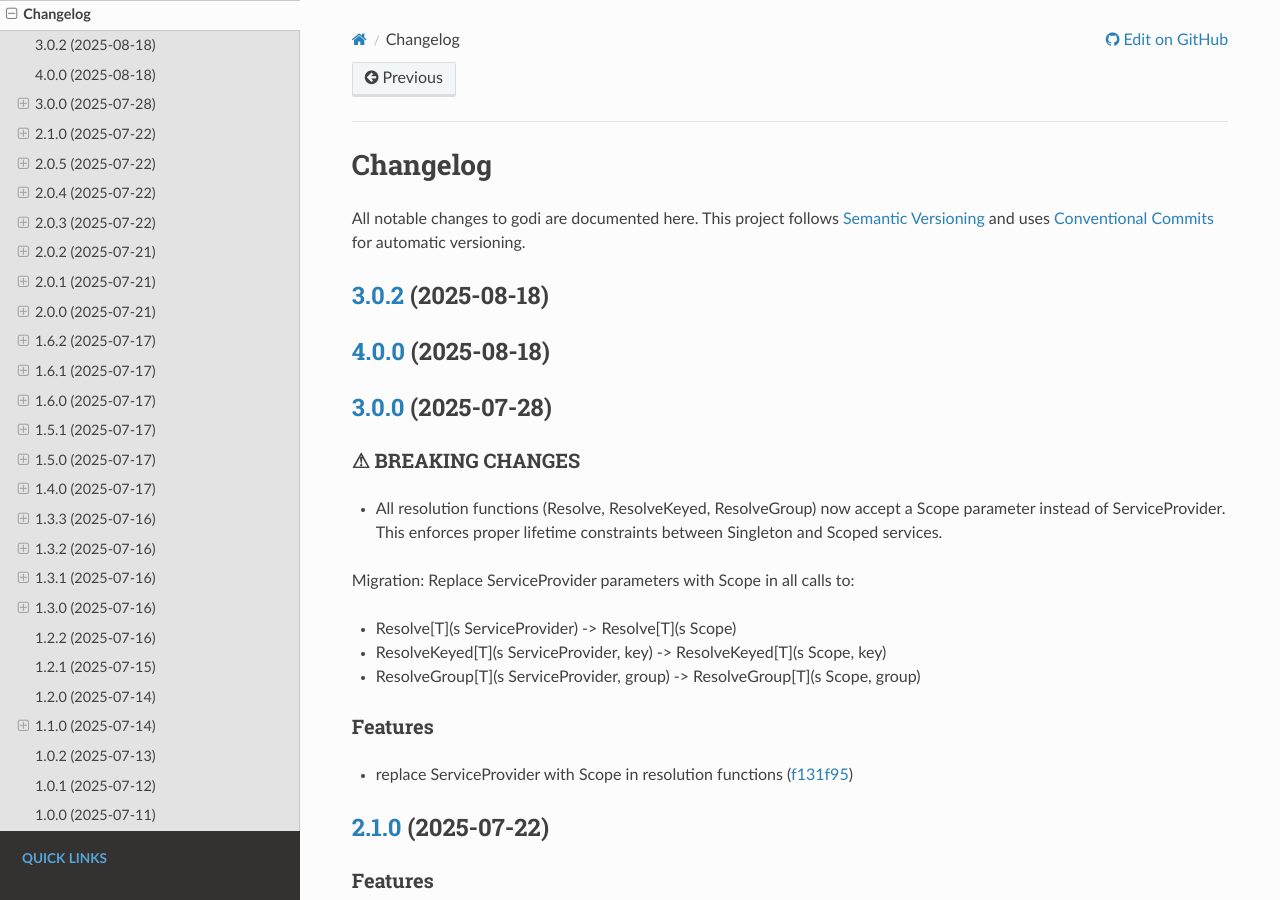
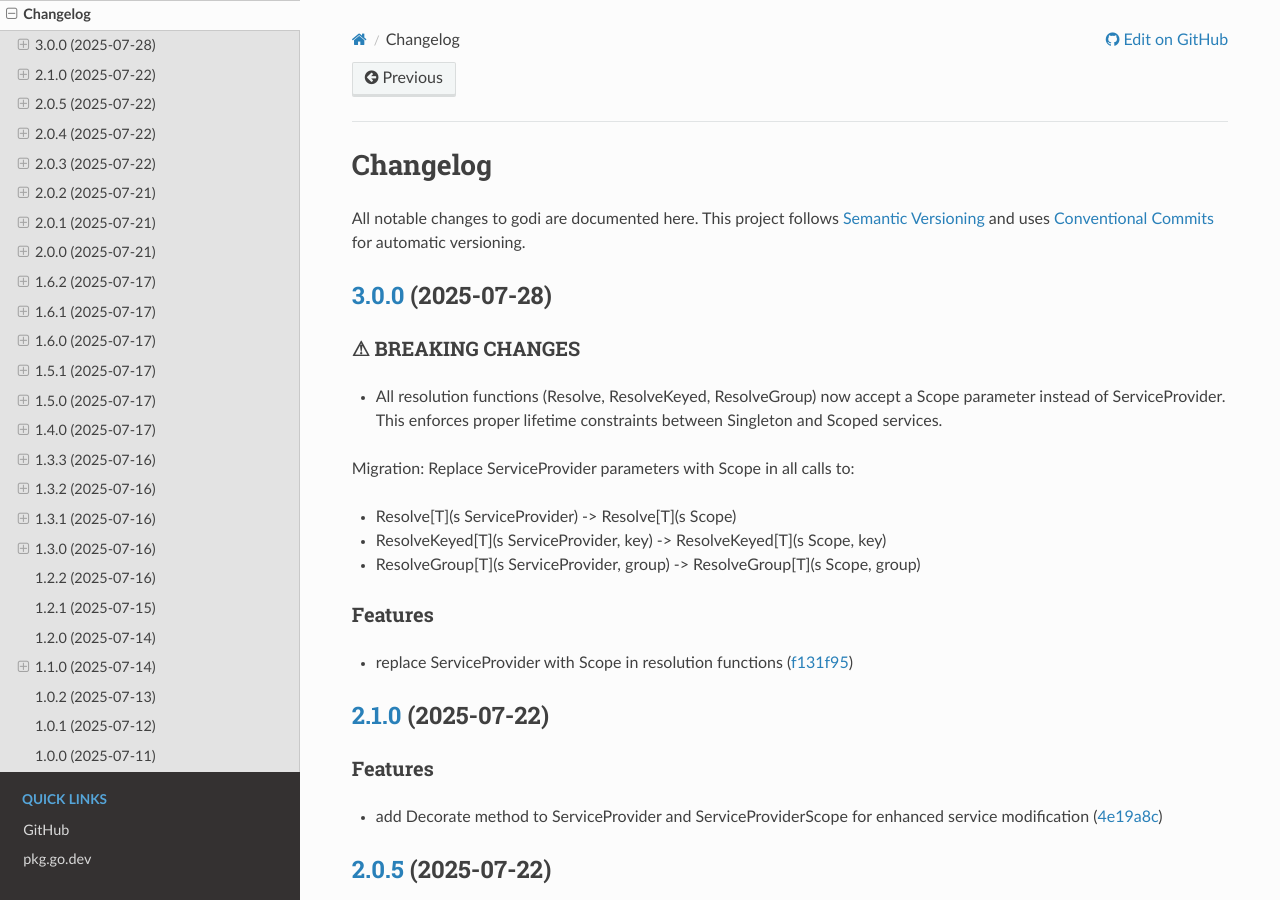
Before and after one commit to junioryono/godi, a Sphinx documentation site: the page built from docs/reference/changelog.md, in a window 1280 px wide and 900 px high. Built offline with Sphinx 7.4.7 and the Read the Docs theme 3.1.0, drawn with Linux system fonts in a browser that asks for light colours.

Commit message:
fix ci issues

```diff
--- a/docs/reference/changelog.md
+++ b/docs/reference/changelog.md
@@ -1,10 +1,6 @@
 # Changelog
 
 All notable changes to godi are documented here. This project follows [Semantic Versioning](https://semver.org/) and uses [Conventional Commits](https://www.conventionalcommits.org/) for automatic versioning.
-
-## [3.0.2](https://github.com/junioryono/godi/compare/v4.0.0...v3.0.2) (2025-08-18)
-
-## [4.0.0](https://github.com/junioryono/godi/compare/v3.0.1...v4.0.0) (2025-08-18)
 
 ## [3.0.0](https://github.com/junioryono/godi/compare/v2.1.0...v3.0.0) (2025-07-28)
 
--- a/version.json
+++ /dev/null
@@ -1,3 +0,0 @@
-{
-  "version": "3.0.2"
-}
```
Also changed, not shown: 1 other file.
